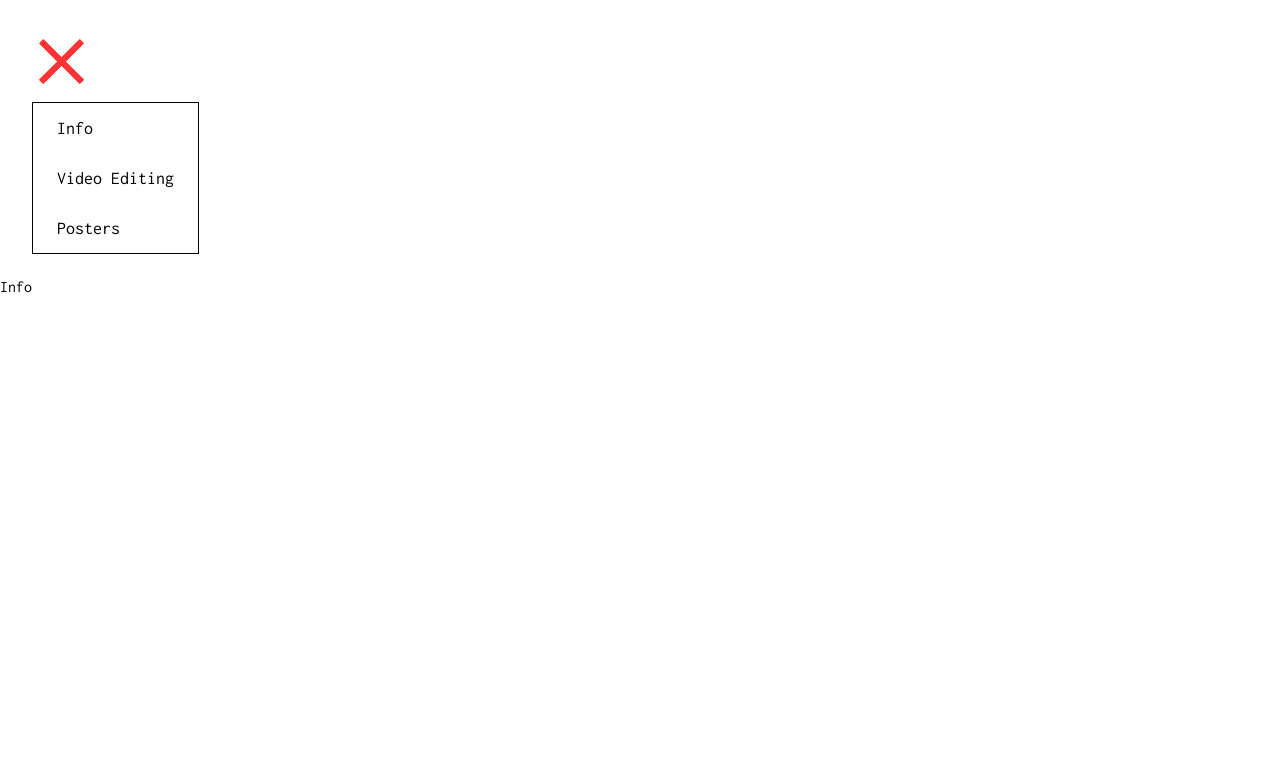
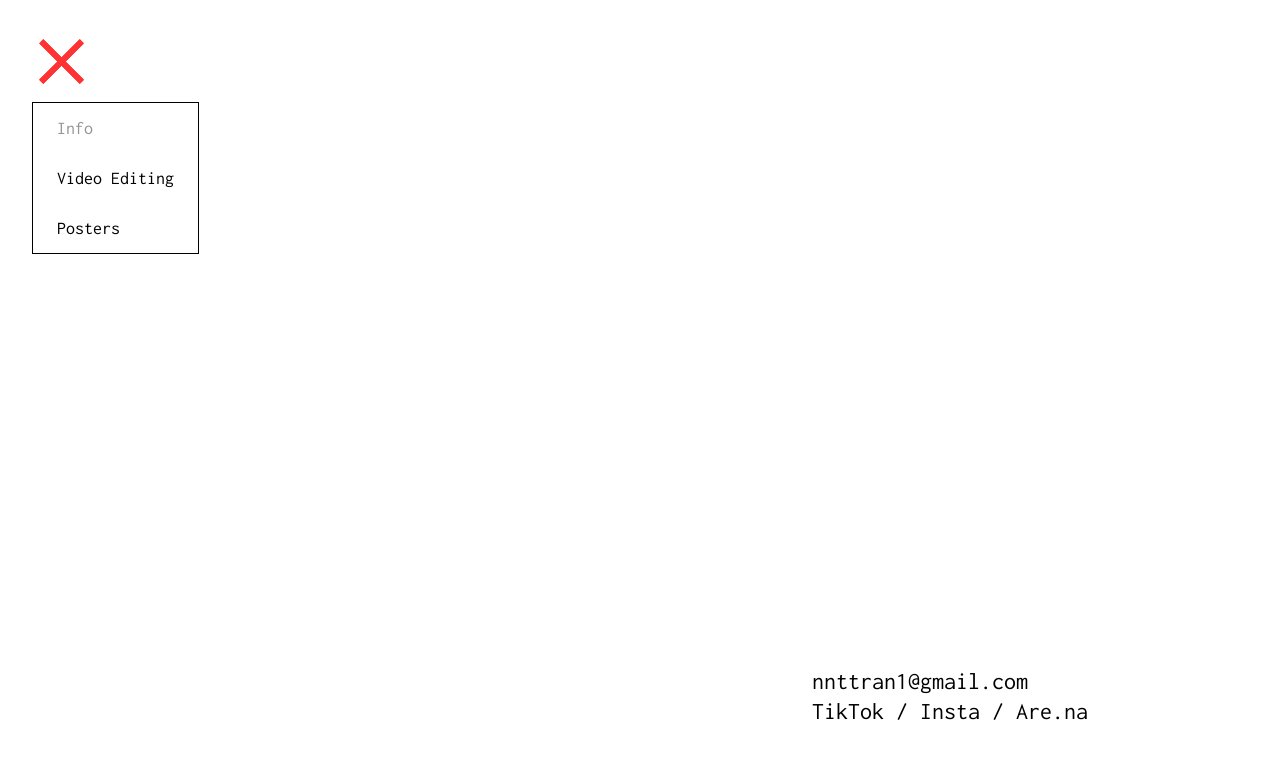
Before and after one commit to demi-nguyen/demi-nguyen.github.io, a React (Vite) app: page / in a window 1280 px wide. Both pictures are taken after a click on the button "toggle-menu". Shown: the top 758 px of the page. Built offline with nearby package versions, Linux system fonts and the light colour scheme.

Commit message:
implement info page and its styling

```diff
--- a/src/components/App.jsx
+++ b/src/components/App.jsx
@@ -1,5 +1,7 @@
 import { useState } from "react";
 import Navbar from "./Navbar";
+import Info from "./Info";
+import cursorImage from "../assets/cursor.png";
 
 function App() {
   const [pageIndex, setPageIndex] = useState(0);
@@ -13,7 +15,7 @@ function App() {
 
   function Content() {
     if (pageIndex === 0) {
-      return <p>Info</p>;
+      return <Info />;
     }
 
     if (pageIndex === 1) {
@@ -24,10 +26,10 @@ function App() {
   }
 
   return (
-    <>
-      <Navbar handlePageIndex={handlePageIndex} />
+    <div className="wrapper" style={{ cursor: `url(${cursorImage}), auto` }}>
+      <Navbar handlePageIndex={handlePageIndex} pageIndex={pageIndex} />
       <Content />
-    </>
+    </div>
   );
 }
 
--- /dev/null
+++ b/src/components/Info.jsx
@@ -0,0 +1,28 @@
+import "../css/Info.css";
+
+export default function Info() {
+  return (
+    <div className="info">
+      <p>nnttran1@gmail.com</p>
+      <p className="links">
+        <a
+          href="https://www.tiktok.com/@midnightmacbook?is_from_webapp=1&sender_device=pc"
+          target="_blank"
+        >
+          TikTok
+        </a>{" "}
+        /{" "}
+        <a
+          href="https://www.instagram.com/demi.earth/?utm_source=ig_web_button_share_sheet"
+          target="_blank"
+        >
+          Insta
+        </a>{" "}
+        /{" "}
+        <a href="https://www.are.na/demi-nguyen/channels" target="_blank">
+          Are.na
+        </a>
+      </p>
+    </div>
+  );
+}
--- a/src/components/Navbar.jsx
+++ b/src/components/Navbar.jsx
@@ -3,7 +3,7 @@ import hamburgerMenu from "../assets/hamburger-menu.svg";
 import closeMenu from "../assets/close.svg";
 import { useState } from "react";
 
-export default function Navbar({ handlePageIndex }) {
+export default function Navbar({ handlePageIndex, pageIndex }) {
   const [isShow, setIsShow] = useState(false);
 
   function toggleIsShow() {
@@ -26,16 +26,40 @@ export default function Navbar({ handlePageIndex }) {
       <div className={`nav-dropdown${isShow ? "" : " hidden"}`}>
         <ul>
           <li>
-            <button onClick={() => handlePageIndex(0)}>Info</button>
+            <NavLink
+              index={0}
+              title="Info"
+              pageIndex={pageIndex}
+              handlePageIndex={handlePageIndex}
+            />
           </li>
           <li>
-            <button onClick={() => handlePageIndex(1)}>Video Editing</button>
+            <NavLink
+              index={1}
+              title="Video Editing"
+              pageIndex={pageIndex}
+              handlePageIndex={handlePageIndex}
+            />
           </li>
           <li>
-            <button onClick={() => handlePageIndex(2)}>Posters</button>
+            <NavLink
+              index={2}
+              title="Posters"
+              pageIndex={pageIndex}
+              handlePageIndex={handlePageIndex}
+            />
           </li>
         </ul>
       </div>
     </nav>
   );
 }
+
+function NavLink({ index, pageIndex, handlePageIndex, title }) {
+  const isCurrent = index === pageIndex;
+  return (
+    <button onClick={() => handlePageIndex(index)} disabled={isCurrent}>
+      {title}
+    </button>
+  );
+}
--- /dev/null
+++ b/src/css/Info.css
@@ -0,0 +1,19 @@
+.info {
+  position: absolute;
+  bottom: 4.5rem;
+  right: max(3rem, 15%);
+  font-size: 1.5rem;
+}
+
+.info p {
+  margin-bottom: 0.25rem;
+}
+
+.info .links a {
+  text-decoration: none;
+  color: black;
+}
+
+.info .links a:hover {
+  color: var(--primary);
+}
--- a/src/css/Navbar.css
+++ b/src/css/Navbar.css
@@ -1,7 +1,3 @@
-nav {
-  margin: 1.5rem;
-}
-
 .nav-dropdown-button {
   background-color: transparent;
   border: none;
@@ -30,6 +26,11 @@ nav {
   transition: color 0.2s;
 }
 
-.nav-dropdown li > button:hover {
-  color: #ff3333;
+.nav-dropdown li > button:not(:disabled):hover {
+  color: var(--primary);
 }
+
+.nav-dropdown li > button:disabled {
+  color: var(--text-muted);
+  cursor: auto;
+}
--- a/src/css/index.css
+++ b/src/css/index.css
@@ -5,8 +5,20 @@
   /* outline: solid red 1px; */
 }
 
+:root {
+  --primary: #ff3333;
+  --text-muted: rgb(149, 147, 147);
+}
+
 body {
-  font-family: "Inconsolata", serif;
+  font-family: "Inconsolata", "Courier New", Courier, monospace;
+  cursor: url("/assets/cursor.png"), auto;
+}
+
+.wrapper {
+  padding: 1.5rem;
+  position: relative;
+  min-height: 100vh;
 }
 
 .hidden {
```
Also changed, not shown: src/assets/cursor.png (added).
